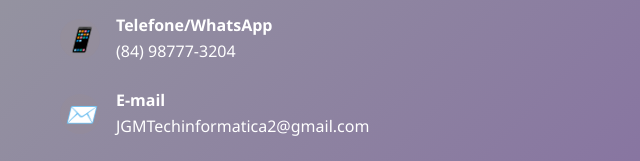
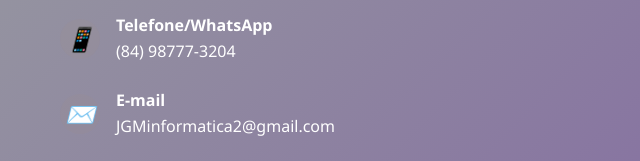
Before and after one commit to melo456/gm-informatica, a plain HTML site: page index.html in a window 1280 px wide. Shown: the part 2957-3118 px from the top of the page, 0-640 px from the left. Drawn offline with Linux system fonts and the light colour scheme.

Commit message:
Add files via upload

```diff
--- a/index.html
+++ b/index.html
@@ -535,7 +535,7 @@
                         <i>✉️</i>
                         <div>
                             <strong>E-mail</strong><br>
-                            JGMTechinformatica2@gmail.com
+                            JGMinformatica2@gmail.com
                         </div>
                     </div>
 
```
